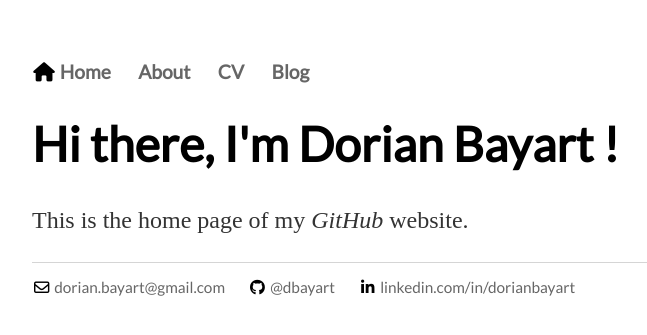
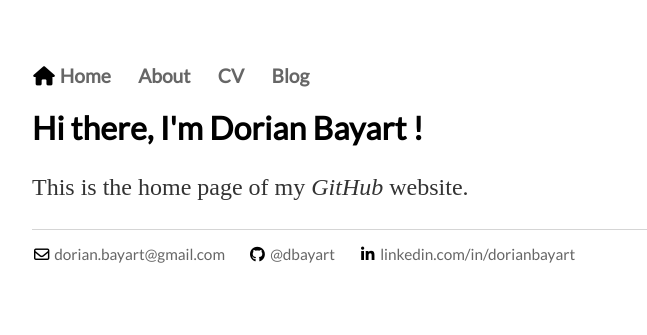
Before and after one commit to dorianbayart/dorianbayart.github.io, a Jekyll site: the page built from index.html, in a window 1280 px wide. Shown: the top 335 px of the page, without its empty margins (160-807 px from the left). Built offline with Jekyll 4.4.1, drawn with Linux system fonts in a browser that asks for light colours; nearby versions of some CDN libraries.

Commit message:
Update main.css
Jeu avec le Responsive Design

```diff
--- a/css/main.css
+++ b/css/main.css
@@ -1,7 +1,8 @@
-body {
-    margin: 60px auto;
-    width: 70%;
+@viewport {
+   width: device-width; /* largeur du viewport */
+   zoom: 1; /* zoom initial à 1.0 */
 }
+
 nav ul, footer ul {
     font-family:'Lato', 'Helvetica', 'Sans-Serif';
     font-size: 1.2em;
@@ -29,7 +30,7 @@
     color: #222;
 }
 h1 {
-    font-size: 3em;
+    font-size: 2em;
     font-family:'Lato', 'Helvetica', 'Sans-Serif';
 }
 p {
@@ -52,9 +53,14 @@
 }
 
 
+
+body {
+    margin: 4em auto;
+    width: 70%;
+}
+
 @media only screen and (max-width: 1024px) {
     body {
-        margin: 4em auto;
         width: 88%;
     }
     footer ul li {
@@ -63,10 +69,13 @@
 }
 @media only screen and (max-width: 720px) {
     body {
-        margin: 4em auto;
         width: 94%;
     }
+}
+@media only screen and (max-width: 640px) {
     footer ul li {
-        margin-right: 8px;
+        display: block;
+        position: relative;
+        width: 100%;
     }
 }
```
